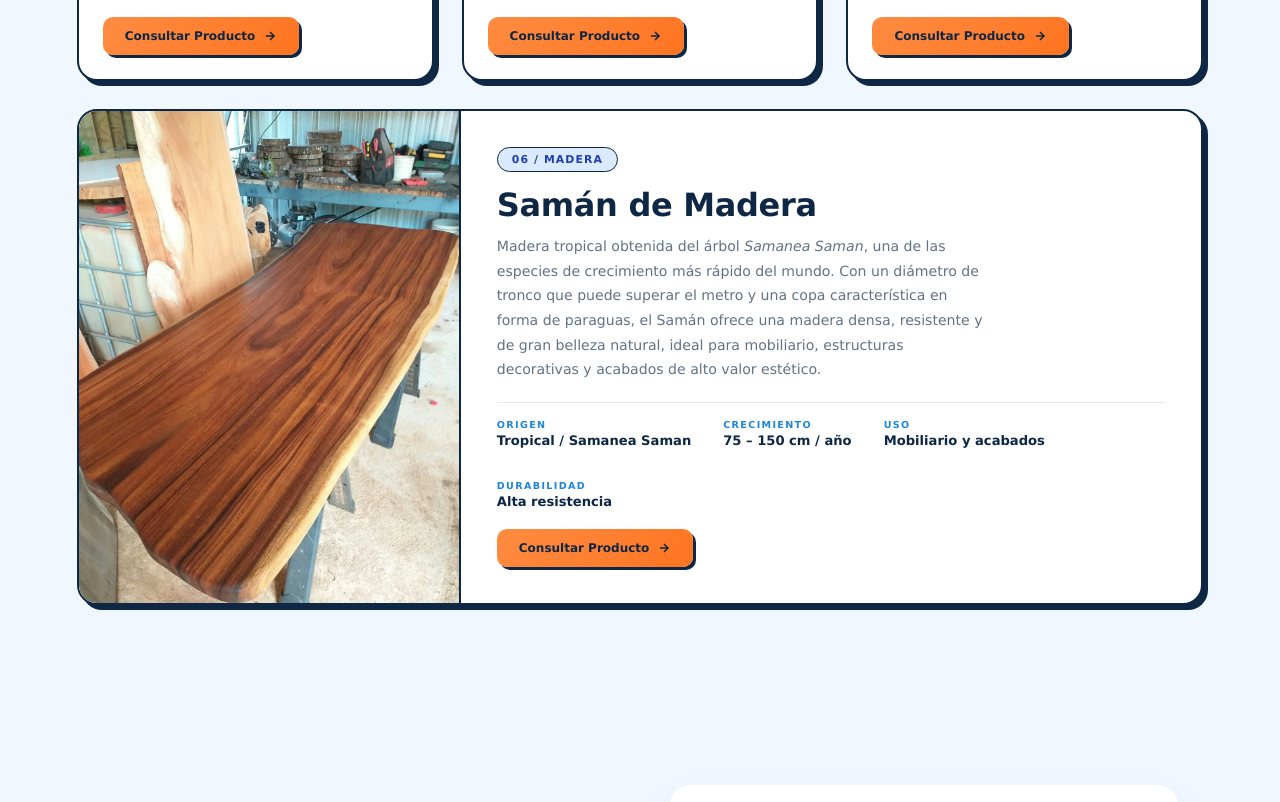
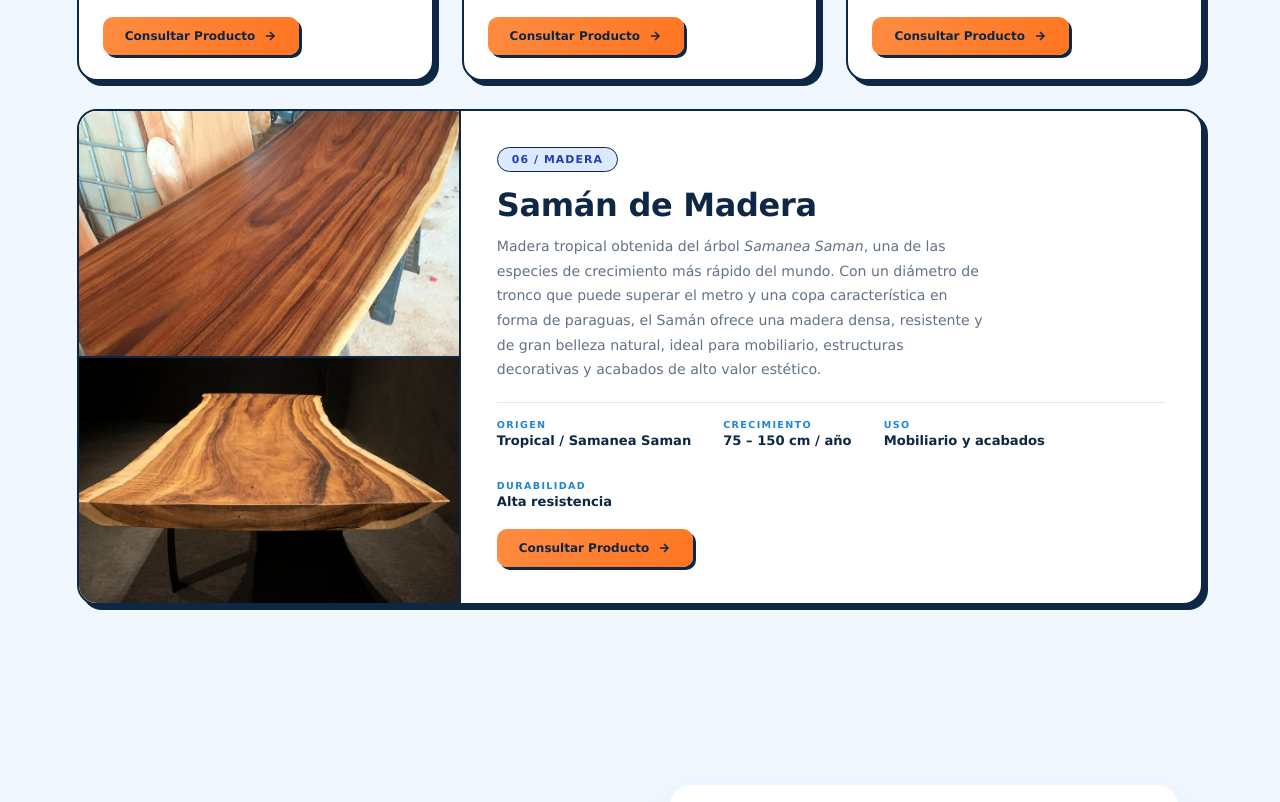
Before and after one commit to constecuador/web_constecuador, a website: page public/index.html in a window 1280 px wide. Shown: the part 3184-3986 px from the top of the page. Drawn offline with nearby package versions, Linux system fonts and the light colour scheme.

Commit message:
Cambios en Saman de madera, colocar doble imagen en la seleccion de producto

```diff
--- a/public/estilo.css
+++ b/public/estilo.css
@@ -539,16 +539,16 @@
   flex-direction: row;
 }
 
-.pg-card--fullwidth .pg-card__image {
-  width: 380px;
-  min-height: 260px;
+.pg-card--featured .pg-card__image {
+  width: 45%;
+  min-height: 280px;
   height: auto;
   align-self: stretch;
-  flex-shrink: 0;
   border-bottom: none;
   border-right: 2px solid var(--texto);
+  flex-shrink: 0;
   background-size: cover;
-  background-position: center center;
+  background-position: center;
 }
 
 .pg-card--featured .pg-card__body {
@@ -587,6 +587,34 @@
   border: 1.5px solid var(--texto);
   border-radius: 50px;
   margin-bottom: 14px;
+}
+
+/* Imagen Doble para saman de madera*/
+.pg-card__image--double {
+  width: 380px;
+  height: 100%;
+  flex-shrink: 0;
+  border-right: 2px solid var(--texto);
+  display: flex;
+  flex-direction: column;
+  align-self: stretch;
+}
+
+.pg-card--fullwidth {
+  grid-column: 1 / -1;
+  flex-direction: row;
+  align-items: stretch;
+}
+
+.pg-card__image--double > div {
+  flex: 1;
+  min-height: 0;
+  background-size: cover;
+  background-position: center;
+}
+
+.pg-card__image--double > div:first-child {
+  border-bottom: 2px solid var(--texto);
 }
 
 .pg-badge--madera       { background: #dbeafe; color: #1e40af; }
--- a/public/index.html
+++ b/public/index.html
@@ -349,12 +349,10 @@
           </article>
           <!-- Card 6 — Samán de Madera (full-width) -->
           <article class="pg-card pg-card--fullwidth">
-            <div
-              class="pg-card__image"
-              style="
-                background-image: url(&quot;img/productos/saman_madera.webp&quot;);
-              "
-            ></div>
+           <div class="pg-card__image pg-card__image--double">
+              <div style="background-image: url('img/productos/saman_madera.webp');"></div>
+              <div style="background-image: url('img/productos/saman_madera02.webp');"></div>
+            </div>
             <div class="pg-card__body">
               <span class="pg-badge pg-badge--madera">06 / Madera</span>
               <h3>Samán de Madera</h3>
```
Also changed, not shown: 1 other file.
